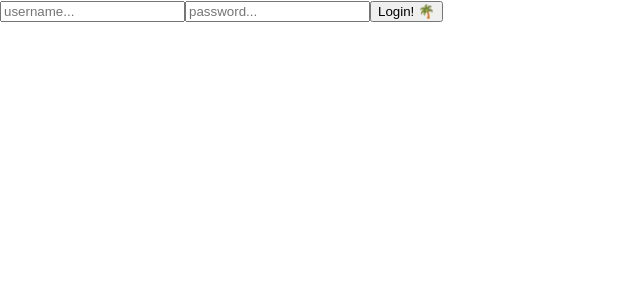
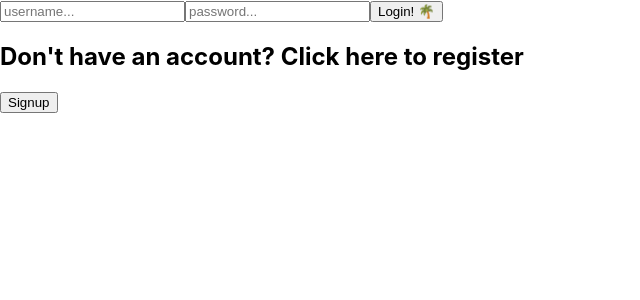
Before and after one commit to build-week-med-cabinet-2/frontend, a React (Create React App) app: page / in a window 1280 px wide. Shown: the top 300 px of the page, without its empty margins (0-640 px from the left). Built offline with nearby package versions, Linux system fonts and the light colour scheme.

Commit message:
added Signup redirect

```diff
--- a/src/components/Login.js
+++ b/src/components/Login.js
@@ -1,4 +1,5 @@
 import React, { useState } from "react";
+import { Link } from "react-router-dom";
 import axios from "axios";
 
 const Login = props => {
@@ -26,7 +27,14 @@ const Login = props => {
     props.history.push("/helloworld");
     setCredentials(intialValues);
   };
+
+  const routeChange = () => {
+    let path = "/signup";
+    props.history.push(path);
+  };
+
   return (
+    <>
       <div className="Login-Form-Wrapper">
         <form onSubmit={submitLogin}>
           <label htmlFor="username"></label>
@@ -53,6 +61,11 @@ const Login = props => {
           </button>
         </form>
       </div>
+      <div className="DontHaveAccountWrapper">
+        <h2>Don't have an account? Click here to register</h2>
+        <button onClick={routeChange}>Signup</button>
+      </div>
+    </>
   );
 };
 
```
Lines whose indentation alone changed are shown as unchanged.
